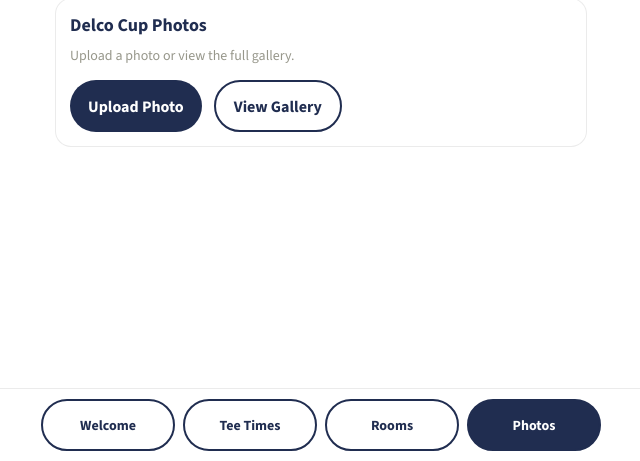
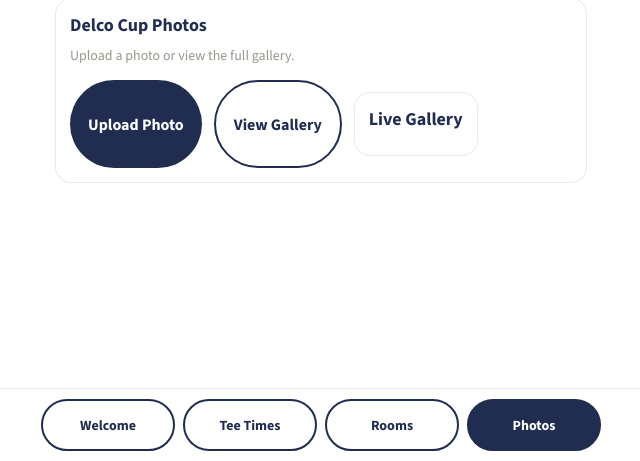
Before and after one commit to HTOHagan/Parthenbar, a plain HTML site: page photos.html in a window 1280 px wide. Shown: the part 339-800 px from the top of the page, without its empty margins (319-959 px from the left). Drawn offline with nearby package versions, Linux system fonts and the light colour scheme.

Commit message:
Update photos.html

```diff
--- a/photos.html
+++ b/photos.html
@@ -30,7 +30,10 @@
    href="https://www.dropbox.com/scl/fo/b0hvhi5od49qil9c4e76p/AAsV8bh1eYgjJ2p1feFLmkg?rlkey=zuesmdykiy1dpfz2yrr5jm2gh&dl=0">
   View Gallery
 </a>
-
+<section class="card">
+  <h2>Live Gallery</h2>
+  <div id="photo-grid" class="photo-grid"></div>
+</section>
       </div>
     </section>
 
```
